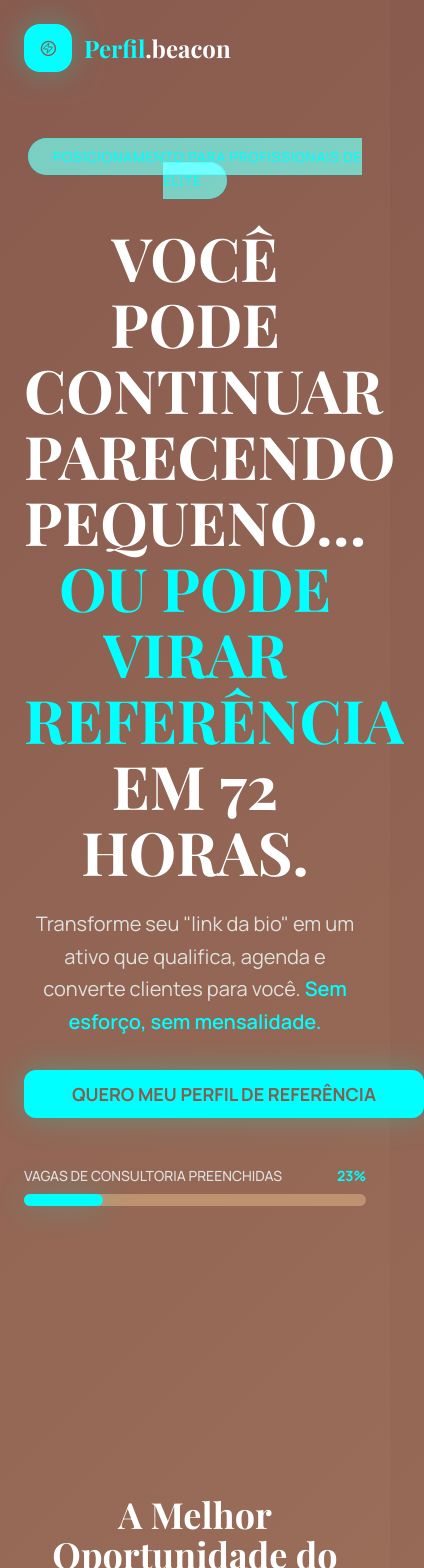
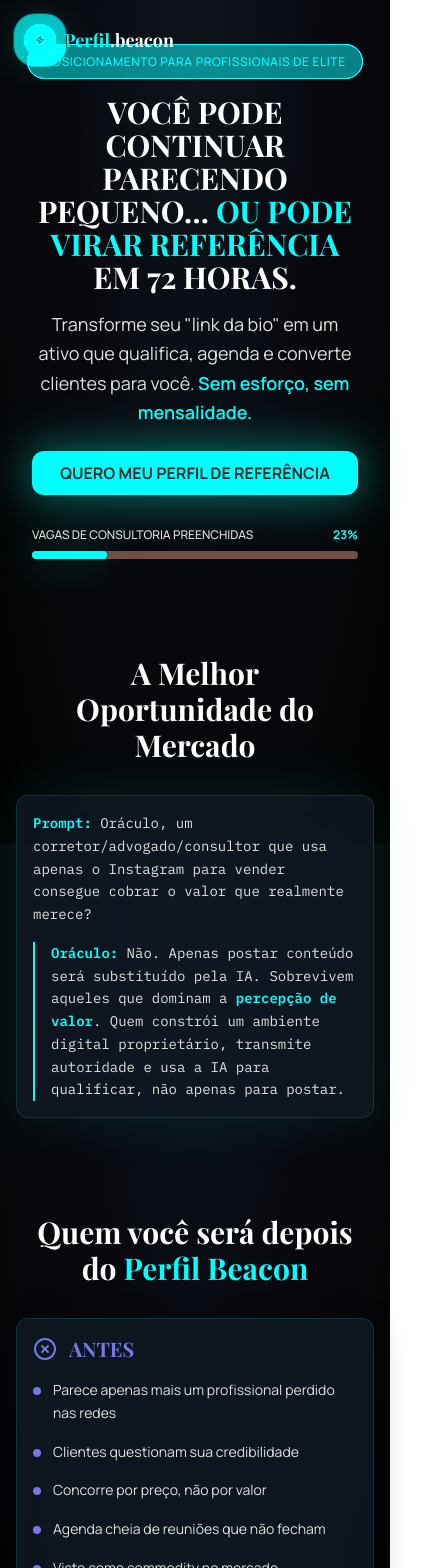
Before and after one commit to hyosu46/prime-vitrine-pro, a React (Vite) app: page / in a window 390 px wide. Shown: the top 1568 px of the page, 424 px wide, since content can reach past the window. Built offline with nearby package versions, Linux system fonts and the light colour scheme.

Commit message:
Refactor: Mobile optimization and dark gradient background
- Optimized the layout for mobile devices.
- Implemented a dark gradient background with deep black, dark teal, and dark purple tones.
- Adjusted the site's styling to complement the new background.

```diff
--- a/src/components/BeaconHeroSection.tsx
+++ b/src/components/BeaconHeroSection.tsx
@@ -28,45 +28,45 @@ const BeaconHeroSection = () => {
     <section className="section-spacing">
       <div className="container-beacon text-center">
         {/* Tag de Posicionamento */}
-        <div className={`inline-block mb-8 ${animationStarted ? 'animate-fade-in-up opacity-100' : 'opacity-0'}`}>
-          <span className="px-6 py-2 bg-primary/10 border border-primary/30 rounded-full text-primary font-medium text-sm tracking-wider uppercase">
+        <div className={`inline-block mb-6 md:mb-8 ${animationStarted ? 'animate-fade-in-up opacity-100' : 'opacity-0'}`}>
+          <span className="px-4 md:px-6 py-2 bg-primary/10 border border-primary/30 rounded-full text-primary font-medium text-xs md:text-sm tracking-wider uppercase">
             Posicionamento para Profissionais de Elite
           </span>
         </div>
 
-        {/* H1 Principal */}
-        <h1 className={`font-playfair text-6xl lg:text-7xl xl:text-8xl font-bold leading-[1.1] text-beacon-text-title mb-6 ${animationStarted ? 'animate-fade-in-up opacity-100' : 'opacity-0'}`}>
+        {/* H1 Principal - Otimizado para Mobile */}
+        <h1 className={`font-playfair mobile-title font-bold leading-[1.1] text-beacon-text-title mb-4 md:mb-6 px-2 ${animationStarted ? 'animate-fade-in-up opacity-100' : 'opacity-0'}`}>
           VOCÊ PODE CONTINUAR PARECENDO PEQUENO…{" "}
           <span className="gradient-text">OU PODE VIRAR REFERÊNCIA</span>{" "}
           EM 72 HORAS.
         </h1>
 
-        {/* Parágrafo */}
-        <p className={`max-w-[650px] mx-auto text-xl text-beacon-text-light leading-relaxed mb-8 delay-150 ${animationStarted ? 'animate-fade-in-up opacity-100' : 'opacity-0'}`}>
+        {/* Parágrafo - Responsivo */}
+        <p className={`max-w-[650px] mx-auto mobile-subtitle text-beacon-text-light leading-relaxed mb-6 md:mb-8 px-4 delay-150 ${animationStarted ? 'animate-fade-in-up opacity-100' : 'opacity-0'}`}>
           Transforme seu "link da bio" em um ativo que qualifica, agenda e converte clientes para você.
           <span className="text-primary font-semibold"> Sem esforço, sem mensalidade.</span>
         </p>
 
-        {/* Botão CTA */}
-        <div className={`mb-12 delay-300 ${animationStarted ? 'animate-fade-in-up opacity-100' : 'opacity-0'}`}>
+        {/* Botão CTA - Mobile Friendly */}
+        <div className={`mb-8 md:mb-12 delay-300 px-4 ${animationStarted ? 'animate-fade-in-up opacity-100' : 'opacity-0'}`}>
           <Button
             size="lg"
-            className="bg-primary hover:bg-primary/90 text-primary-foreground font-bold text-lg px-12 py-6 beacon-glow transition-all duration-300 rounded-xl"
+            className="w-full md:w-auto bg-primary hover:bg-primary/90 text-primary-foreground font-bold text-base md:text-lg px-6 md:px-12 py-4 md:py-6 beacon-glow transition-all duration-300 rounded-xl"
             onClick={handleWhatsAppClick}
           >
             QUERO MEU PERFIL DE REFERÊNCIA
           </Button>
         </div>
 
-        {/* Barra de Progresso */}
-        <div className={`max-w-md mx-auto delay-400 ${animationStarted ? 'animate-fade-in-up opacity-100' : 'opacity-0'}`}>
+        {/* Barra de Progresso - Mobile Otimizada */}
+        <div className={`max-w-md mx-auto delay-400 px-4 ${animationStarted ? 'animate-fade-in-up opacity-100' : 'opacity-0'}`}>
           <div className="flex justify-between items-center mb-2">
-            <span className="text-sm font-medium text-beacon-text-light">VAGAS DE CONSULTORIA PREENCHIDAS</span>
-            <span className="text-sm font-bold text-primary">{progressValue}%</span>
+            <span className="text-xs md:text-sm font-medium text-beacon-text-light">VAGAS DE CONSULTORIA PREENCHIDAS</span>
+            <span className="text-xs md:text-sm font-bold text-primary">{progressValue}%</span>
           </div>
-          <div className="w-full bg-secondary rounded-full h-3">
+          <div className="w-full bg-secondary rounded-full h-2 md:h-3">
             <div
-              className="bg-gradient-to-r from-primary to-accent h-3 rounded-full transition-all duration-1000 ease-out beacon-glow"
+              className="bg-gradient-to-r from-primary to-accent h-2 md:h-3 rounded-full transition-all duration-1000 ease-out beacon-glow"
               style={{ width: `${progressValue}%` }}
             ></div>
           </div>
--- a/src/components/BeaconLogo.tsx
+++ b/src/components/BeaconLogo.tsx
@@ -7,33 +7,41 @@ const BeaconLogo = ({
   size?: "small" | "default" | "large";
 }) => {
   const sizeClasses = {
-    small: "w-8 h-8",
-    default: "w-12 h-12",
-    large: "w-16 h-16"
+    small: "w-6 h-6 md:w-8 md:h-8",
+    default: "w-8 h-8 md:w-12 md:h-12",
+    large: "w-12 h-12 md:w-16 md:h-16"
   };
 
   const iconSize = {
+    small: 12,
+    default: 16,
+    large: 20
+  };
+
+  const iconSizeMd = {
     small: 16,
     default: 24,
     large: 32
   };
 
   const textSize = {
-    small: "text-lg",
-    default: "text-2xl",
-    large: "text-4xl"
+    small: "text-base md:text-lg",
+    default: "text-lg md:text-2xl",
+    large: "text-2xl md:text-4xl"
   };
 
   return (
-    <div className="flex items-center space-x-3">
+    <div className="flex items-center space-x-2 md:space-x-3">
       <div className={`${sizeClasses[size]} relative`}>
         {/* Background circle with beacon glow */}
         <div className="absolute inset-0 bg-gradient-to-br from-primary to-accent rounded-2xl beacon-glow"></div>
 
         {/* Main beacon icon */}
         <div className="relative flex items-center justify-center w-full h-full">
-          <Circle className="text-primary-foreground absolute" size={iconSize[size] * 0.7} />
-          <Zap className="text-primary-foreground relative z-10" size={iconSize[size] * 0.5} />
+          <Circle className="text-primary-foreground absolute block md:hidden" size={iconSize[size] * 0.7} />
+          <Circle className="text-primary-foreground absolute hidden md:block" size={iconSizeMd[size] * 0.7} />
+          <Zap className="text-primary-foreground relative z-10 block md:hidden" size={iconSize[size] * 0.5} />
+          <Zap className="text-primary-foreground relative z-10 hidden md:block" size={iconSizeMd[size] * 0.5} />
         </div>
 
         {/* Pulsing ring */}
--- a/src/components/BeforeAfterSection.tsx
+++ b/src/components/BeforeAfterSection.tsx
@@ -42,38 +42,38 @@ const BeforeAfterSection = () => {
   return (
     <section ref={sectionRef} className="section-spacing">
       <div className="container-beacon">
-        <h2 className="text-4xl lg:text-5xl font-playfair font-bold text-center text-beacon-text-title mb-16">
+        <h2 className="mobile-title font-playfair font-bold text-center text-beacon-text-title mb-8 md:mb-16 px-4">
           Quem você será depois do <span className="gradient-text">Perfil Beacon</span>
         </h2>
 
-        <div className="grid lg:grid-cols-2 gap-8">
+        <div className="grid lg:grid-cols-2 gap-6 md:gap-8">
           {/* Antes */}
-          <div className={`surface-card rounded-xl p-8 transition-all duration-700 ${isVisible ? 'opacity-100 translate-y-0' : 'opacity-0 translate-y-8'}`}>
-            <div className="flex items-center space-x-3 mb-6">
-              <XCircle className="w-8 h-8 text-destructive" />
-              <h3 className="text-2xl font-playfair font-bold text-destructive">ANTES</h3>
+          <div className={`surface-card rounded-xl mobile-padding transition-all duration-700 ${isVisible ? 'opacity-100 translate-y-0' : 'opacity-0 translate-y-8'}`}>
+            <div className="flex items-center space-x-3 mb-4 md:mb-6">
+              <XCircle className="w-6 h-6 md:w-8 md:h-8 text-destructive flex-shrink-0" />
+              <h3 className="text-xl md:text-2xl font-playfair font-bold text-destructive">ANTES</h3>
             </div>
-            <div className="space-y-4">
+            <div className="mobile-spacing">
               {beforeItems.map((item, index) => (
                 <div key={index} className="flex items-start space-x-3">
-                  <div className="w-2 h-2 bg-destructive rounded-full mt-3 flex-shrink-0"></div>
-                  <p className="text-beacon-text-light leading-relaxed">{item}</p>
+                  <div className="w-2 h-2 bg-destructive rounded-full mt-2 md:mt-3 flex-shrink-0"></div>
+                  <p className="text-beacon-text-light leading-relaxed text-sm md:text-base">{item}</p>
                 </div>
               ))}
             </div>
           </div>
 
           {/* Depois */}
-          <div className={`surface-card rounded-xl p-8 transition-all duration-700 delay-150 ${isVisible ? 'opacity-100 translate-y-0' : 'opacity-0 translate-y-8'}`}>
-            <div className="flex items-center space-x-3 mb-6">
-              <CheckCircle className="w-8 h-8 text-primary" />
-              <h3 className="text-2xl font-playfair font-bold text-primary">DEPOIS</h3>
+          <div className={`surface-card rounded-xl mobile-padding transition-all duration-700 delay-150 ${isVisible ? 'opacity-100 translate-y-0' : 'opacity-0 translate-y-8'}`}>
+            <div className="flex items-center space-x-3 mb-4 md:mb-6">
+              <CheckCircle className="w-6 h-6 md:w-8 md:h-8 text-primary flex-shrink-0" />
+              <h3 className="text-xl md:text-2xl font-playfair font-bold text-primary">DEPOIS</h3>
             </div>
-            <div className="space-y-4">
+            <div className="mobile-spacing">
               {afterItems.map((item, index) => (
                 <div key={index} className="flex items-start space-x-3">
-                  <div className="w-2 h-2 bg-primary rounded-full mt-3 flex-shrink-0"></div>
-                  <p className="text-beacon-text-light leading-relaxed">{item}</p>
+                  <div className="w-2 h-2 bg-primary rounded-full mt-2 md:mt-3 flex-shrink-0"></div>
+                  <p className="text-beacon-text-light leading-relaxed text-sm md:text-base">{item}</p>
                 </div>
               ))}
             </div>
--- a/src/components/OracleSection.tsx
+++ b/src/components/OracleSection.tsx
@@ -33,22 +33,22 @@ const OracleSection = () => {
   return (
     <section ref={sectionRef} className="section-spacing">
       <div className="container-beacon">
-        <h2 className="text-4xl lg:text-5xl font-playfair font-bold text-center text-beacon-text-title mb-16">
+        <h2 className="mobile-title font-playfair font-bold text-center text-beacon-text-title mb-8 md:mb-16 px-4">
           A Melhor Oportunidade do Mercado
         </h2>
 
         <div className={`oracle-box max-w-4xl mx-auto transition-all duration-500 ${isVisible ? 'opacity-100 scale-100' : 'opacity-0 scale-95'}`}>
           {/* Prompt */}
-          <div className={`mb-6 transition-all duration-300 ${showPrompt ? 'opacity-100' : 'opacity-0'}`}>
-            <p className="text-beacon-text-light text-lg leading-relaxed">
+          <div className={`mb-4 md:mb-6 transition-all duration-300 ${showPrompt ? 'opacity-100' : 'opacity-0'}`}>
+            <p className="text-beacon-text-light text-sm md:text-lg leading-relaxed">
               <span className="text-primary font-semibold">Prompt:</span> Oráculo, um corretor/advogado/consultor que usa apenas o Instagram para vender consegue cobrar o valor que realmente merece?
             </p>
           </div>
 
           {/* Indicador de Digitação */}
           {showTyping && (
-            <div className="mb-6 flex items-center space-x-2">
-              <span className="text-beacon-text-light">Oráculo está digitando</span>
+            <div className="mb-4 md:mb-6 flex items-center space-x-2">
+              <span className="text-beacon-text-light text-sm md:text-base">Oráculo está digitando</span>
               <div className="typing-indicator">
                 <div className="typing-dot animate-pulse-typing" style={{ '--delay': 0 } as any}></div>
                 <div className="typing-dot animate-pulse-typing" style={{ '--delay': 1 } as any}></div>
@@ -59,8 +59,8 @@ const OracleSection = () => {
 
           {/* Resposta */}
           <div className={`transition-all duration-500 ${showResponse ? 'opacity-100' : 'opacity-0'}`}>
-            <div className="border-l-4 border-primary pl-6">
-              <p className="text-beacon-text-light text-lg leading-relaxed">
+            <div className="border-l-2 md:border-l-4 border-primary pl-4 md:pl-6">
+              <p className="text-beacon-text-light text-sm md:text-lg leading-relaxed">
                 <span className="text-primary font-semibold">Oráculo:</span> Não. Apenas postar conteúdo será substituído pela IA. Sobrevivem aqueles que dominam a{" "}
                 <strong className="text-primary">percepção de valor</strong>. Quem constrói um ambiente digital proprietário, transmite autoridade e usa a IA para qualificar, não apenas para postar.
               </p>
--- a/src/index.css
+++ b/src/index.css
@@ -7,44 +7,45 @@
 
 @layer base {
   :root {
-    --background: 13 27 42; /* #0d1b2a */
+    --background: 8 12 20; /* Mais escuro para o novo gradiente */
     --foreground: 224 225 221; /* #e0e1dd */
 
-    --card: 27 38 59 / 0.7; /* rgba(27, 38, 59, 0.7) */
+    --card: 15 25 35 / 0.8; /* Mais transparente */
     --card-foreground: 224 225 221; /* #e0e1dd */
 
-    --popover: 27 38 59; /* #1b263b */
+    --popover: 15 25 35; /* Mais escuro */
     --popover-foreground: 224 225 221; /* #e0e1dd */
 
     --primary: 0 245 212; /* #00f5d4 */
-    --primary-foreground: 13 27 42; /* #0d1b2a */
+    --primary-foreground: 8 12 20; /* Fundo escuro */
 
-    --secondary: 27 38 59; /* #1b263b */
+    --secondary: 15 25 35; /* Mais escuro */
     --secondary-foreground: 224 225 221; /* #e0e1dd */
 
-    --muted: 27 38 59 / 0.5;
-    --muted-foreground: 224 225 221 / 0.7;
+    --muted: 15 25 35 / 0.6;
+    --muted-foreground: 224 225 221 / 0.8;
 
     --accent: 0 245 212; /* #00f5d4 */
-    --accent-foreground: 13 27 42; /* #0d1b2a */
+    --accent-foreground: 8 12 20; /* Fundo escuro */
 
-    --destructive: 255 92 92; /* #FF5C5C */
+    --destructive: 239 68 68; /* #ef4444 */
     --destructive-foreground: 255 255 255;
 
-    --border: 0 245 212 / 0.2; /* rgba(0, 245, 212, 0.2) */
-    --input: 27 38 59; /* #1b263b */
+    --border: 0 245 212 / 0.15; /* Mais sutil */
+    --input: 15 25 35; /* Mais escuro */
     --ring: 0 245 212; /* #00f5d4 */
 
     --radius: 0.75rem;
 
-    /* Variáveis Globais Beacon */
-    --dark-bg-1: 13 27 42; /* #0d1b2a */
-    --dark-bg-2: 27 38 59; /* #1b263b */
+    /* Variáveis Globais Beacon Atualizadas */
+    --dark-bg-1: 8 12 20; /* Base mais escura */
+    --dark-bg-2: 15 25 35; /* Topo mais escuro */
+    --dark-bg-3: 20 15 35; /* Novo tom roxo escuro */
     --accent-primary: 0 245 212; /* #00f5d4 */
     --text-light: 224 225 221; /* #e0e1dd */
     --text-title: 255 255 255; /* #FFFFFF */
-    --surface-1: 27 38 59 / 0.7; /* rgba(27, 38, 59, 0.7) */
-    --border-color: 0 245 212 / 0.2; /* rgba(0, 245, 212, 0.2) */
+    --surface-1: 15 25 35 / 0.8; /* Mais transparente */
+    --border-color: 0 245 212 / 0.15; /* Mais sutil */
   }
 }
 
@@ -55,7 +56,9 @@
 
   body {
     @apply text-foreground font-manrope;
-    background: linear-gradient(135deg, hsl(var(--dark-bg-1)) 0%, hsl(var(--dark-bg-2)) 100%);
+    /* Novo gradiente sofisticado com múltiplas paradas */
+    background: radial-gradient(ellipse at top, hsl(220 25% 8%) 0%, hsl(210 40% 6%) 25%, hsl(250 30% 4%) 50%, hsl(220 25% 3%) 75%, hsl(0 0% 0%) 100%);
+    background-attachment: fixed;
     min-height: 100vh;
   }
 
@@ -70,17 +73,18 @@
   }
 
   .beacon-glow {
-    box-shadow: 0 0 30px rgba(0, 245, 212, 0.3);
+    box-shadow: 0 0 40px rgba(0, 245, 212, 0.4), 0 0 80px rgba(0, 245, 212, 0.2);
   }
 
   .card-hover {
-    @apply transition-all duration-300 hover:scale-105 hover:shadow-xl hover:-translate-y-2;
+    @apply transition-all duration-300 hover:scale-105 hover:shadow-2xl hover:-translate-y-2;
   }
 
   .surface-card {
-    background: rgba(27, 38, 59, 0.7);
-    border: 1px solid rgba(0, 245, 212, 0.2);
-    backdrop-filter: blur(10px);
+    background: rgba(15, 25, 35, 0.8);
+    border: 1px solid rgba(0, 245, 212, 0.15);
+    backdrop-filter: blur(20px);
+    box-shadow: 0 8px 32px rgba(0, 0, 0, 0.3);
   }
 
   .typing-indicator {
@@ -93,23 +97,45 @@
   }
 
   .oracle-box {
-    @apply surface-card rounded-xl p-10 font-mono;
+    @apply surface-card rounded-xl p-6 md:p-10 font-mono;
+    box-shadow: 0 0 60px rgba(0, 245, 212, 0.1);
   }
 
   .container-beacon {
-    @apply max-w-[1150px] mx-auto px-6;
+    @apply max-w-[1150px] mx-auto px-4 md:px-6;
   }
 
   .section-spacing {
-    @apply py-36;
+    @apply py-16 md:py-24 lg:py-36;
+  }
+
+  /* Otimizações para mobile */
+  .mobile-optimized {
+    @apply text-sm md:text-base lg:text-lg;
+  }
+
+  .mobile-title {
+    @apply text-3xl md:text-5xl lg:text-6xl xl:text-7xl;
+  }
+
+  .mobile-subtitle {
+    @apply text-lg md:text-xl lg:text-2xl;
+  }
+
+  .mobile-padding {
+    @apply p-4 md:p-6 lg:p-8;
+  }
+
+  .mobile-spacing {
+    @apply space-y-4 md:space-y-6 lg:space-y-8;
   }
 }
 
-/* Animações personalizadas */
+/* Animações personalizadas otimizadas */
 @keyframes fadeInUp {
   from {
     opacity: 0;
-    transform: translateY(30px);
+    transform: translateY(20px);
   }
   to {
     opacity: 1;
@@ -152,3 +178,18 @@
 .delay-800 { animation-delay: 800ms; }
 .delay-2300 { animation-delay: 2300ms; }
 .delay-2500 { animation-delay: 2500ms; }
+
+/* Responsividade melhorada */
+@media (max-width: 768px) {
+  .container-beacon {
+    @apply px-4;
+  }
+
+  .section-spacing {
+    @apply py-12;
+  }
+
+  .oracle-box {
+    @apply p-4 text-sm;
+  }
+}
--- a/tailwind.config.ts
+++ b/tailwind.config.ts
@@ -13,8 +13,12 @@ export default {
 	theme: {
 		container: {
 			center: true,
-			padding: '2rem',
+			padding: '1rem',
 			screens: {
+				'sm': '640px',
+				'md': '768px',
+				'lg': '1024px',
+				'xl': '1280px',
 				'2xl': '1400px'
 			}
 		},
@@ -59,12 +63,13 @@ export default {
 					foreground: 'hsl(var(--card-foreground))'
 				},
 				beacon: {
-					'dark-1': '#0d1b2a',
-					'dark-2': '#1b263b',
+					'dark-1': '#080c14',
+					'dark-2': '#0f1923',
+					'dark-3': '#141f23',
 					'accent': '#00f5d4',
 					'text-light': '#e0e1dd',
 					'text-title': '#ffffff',
-					'surface': 'rgba(27, 38, 59, 0.7)',
+					'surface': 'rgba(15, 25, 35, 0.8)',
 				}
 			},
 			borderRadius: {
@@ -92,7 +97,7 @@ export default {
 				'fade-in-up': {
 					'0%': {
 						opacity: '0',
-						transform: 'translateY(30px)'
+						transform: 'translateY(20px)'
 					},
 					'100%': {
 						opacity: '1',
@@ -116,6 +121,14 @@ export default {
 				'pulse-typing': {
 					'0%, 100%': { opacity: '1' },
 					'50%': { opacity: '0.5' }
+				},
+				'glow': {
+					'0%, 100%': {
+						boxShadow: '0 0 20px rgba(0, 245, 212, 0.3)'
+					},
+					'50%': {
+						boxShadow: '0 0 40px rgba(0, 245, 212, 0.6)'
+					}
 				}
 			},
 			animation: {
@@ -124,8 +137,12 @@ export default {
 				'fade-in-up': 'fade-in-up 0.6s ease-out',
 				'scale-in': 'scale-in 0.5s ease-out',
 				'progress-fill': 'progress-fill 1s ease-out',
-				'pulse-typing': 'pulse-typing 1.5s ease-in-out infinite'
-			}
+				'pulse-typing': 'pulse-typing 1.5s ease-in-out infinite',
+				'glow': 'glow 2s ease-in-out infinite'
+			},
+			screens: {
+				'xs': '475px',
+			},
 		}
 	},
 	plugins: [require("tailwindcss-animate")],
```
